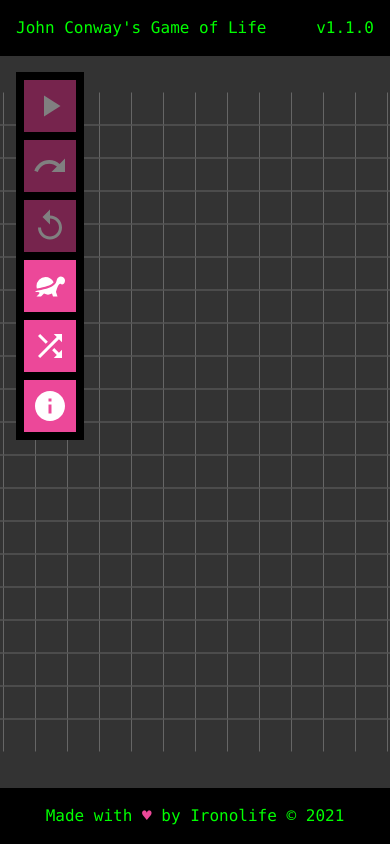
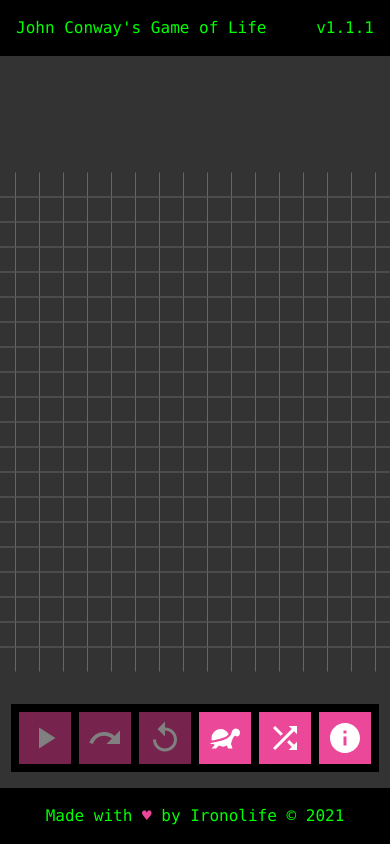
Before and after one commit to Ironolife/Game-Of-Life, a React (Create React App) app: page / in a window 390 px wide. Built offline with nearby package versions, Linux system fonts and the light colour scheme.

Commit message:
UI Improvements

```diff
--- a/package.json
+++ b/package.json
@@ -1,6 +1,6 @@
 {
   "name": "game-of-life",
-  "version": "1.1.0",
+  "version": "1.1.1",
   "main": "index.js",
   "license": "MIT",
   "private": true,
--- a/src/App.tsx
+++ b/src/App.tsx
@@ -7,7 +7,7 @@ const App = () => {
   return (
     <>
       <Header />
-      <main style={{ flex: '1 0 auto' }}>
+      <main className='relative' style={{ flex: '1 0 auto' }}>
         <View />
         <Controls />
       </main>
--- a/src/components/Controls/Controls.tsx
+++ b/src/components/Controls/Controls.tsx
@@ -29,7 +29,7 @@ const Button = ({
   return (
     <button
       className={
-        'p-2 mb-2 last:mb-0 text-white' +
+        'p-2 mr-2 md:mr-0 md:mb-2 last:m-0 text-white' +
         (isActive ? ' ' + 'bg-pink-700' : ' ' + 'bg-pink-500') +
         (disabled ? ' ' + 'opacity-50 pointer-events-none' : '')
       }
@@ -63,7 +63,8 @@ const Controls = () => {
   }, [isPlaying, speed, livingCells]);
 
   return (
-    <div className='relative m-4 p-2 inline-flex flex-col bg-black z-10'>
+    <div className='absolute bottom-4 left-1/2 md:bottom-auto md:top-4 md:left-4 transform -translate-x-1/2 md:transform-none'>
+      <div className='relative p-2 inline-flex flex-row md:flex-col bg-black z-10'>
         <Button
           label={isPlaying ? 'stop button' : 'start button'}
           handleClick={() => setIsPlaying(!isPlaying)}
@@ -127,6 +128,7 @@ const Controls = () => {
           </a>
         </Button>
       </div>
+    </div>
   );
 };
 
--- a/src/components/View/View.tsx
+++ b/src/components/View/View.tsx
@@ -16,7 +16,7 @@ const Cell = ({ value, pos }: CellProps) => {
 
   return (
     <div
-      className={'h-8 w-8' + (value ? ' ' + 'bg-green-500' : '')}
+      className={'h-6 w-6 md:h-8 md:w-8' + (value ? ' ' + 'bg-green-500' : '')}
       onClick={handleClick}
     />
   );
--- a/src/index.css
+++ b/src/index.css
@@ -9,7 +9,7 @@
     @apply h-full;
   }
   #root {
-    @apply relative flex flex-col bg-gray-800 text-green-500 font-mono;
+    @apply flex flex-col bg-gray-800 text-green-500 font-mono;
   }
   button,
   input {
--- a/src/reducers/dataSlice.ts
+++ b/src/reducers/dataSlice.ts
@@ -2,7 +2,7 @@ import { createSlice, PayloadAction } from '@reduxjs/toolkit';
 import { getRandomTemplate } from '../utils/templates';
 
 const ROW = 20;
-const COL = 40;
+const COL = 31;
 
 export type Pos = { y: number; x: number };
 
```
Lines whose indentation alone changed are shown as unchanged.
